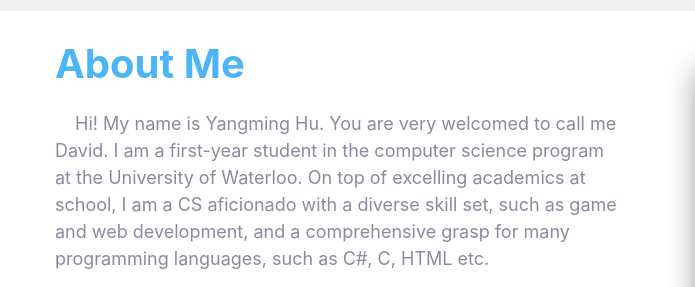
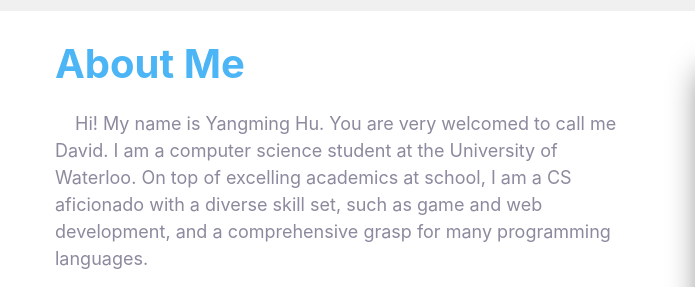
Before and after one commit to SnailKnightHH/Personal-Website, a website built with Parcel: page index.html in a window 1280 px wide. Shown: the part 132-419 px from the top of the page, 0-695 px from the left. Built offline with nearby package versions, Linux system fonts and the light colour scheme.

Commit message:
update bio

```diff
--- a/index.html
+++ b/index.html
@@ -46,11 +46,9 @@
         <h2 class="About-Me-Header">About Me</h2>
         <p class="About-Me-P">
           Hi! My name is Yangming Hu. You are very welcomed to call me David. I
-          am a first-year student in the computer science program at the
-          University of Waterloo. On top of excelling academics at school, I am
+          am a computer science student at the University of Waterloo. On top of excelling academics at school, I am
           a CS aficionado with a diverse skill set, such as game and web
-          development, and a comprehensive grasp for many programming languages,
-          such as C#, C, HTML etc.
+          development, and a comprehensive grasp for many programming languages.
         </p>
         <p class="About-Me-P">
           I am also very open-minded and collaborative. With a bilingual
```
